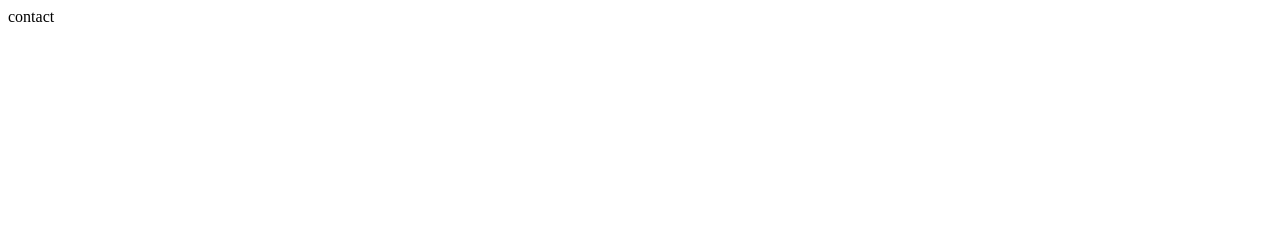
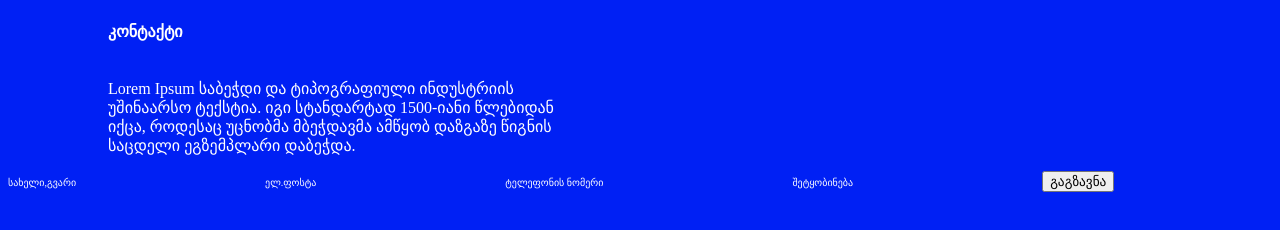
Before and after one commit to southpaw888/flow, a plain HTML site: page contact.html in a window 1280 px wide. Drawn offline with Linux system fonts and the light colour scheme.

Commit message:
create contact html

```diff
--- a/contact.html
+++ b/contact.html
@@ -1 +1,28 @@
-contact
+<!DOCTYPE html>
+<html lang="en">
+<head>
+    <meta charset="UTF-8">
+    <meta http-equiv="X-UA-Compatible" content="IE=edge">
+    <meta name="viewport" content="width=device-width, initial-scale=1.0">
+    <title>კონტაქტი</title>
+    <link rel="stylesheet" href="style.css">
+</head>
+<body class="body2">
+    <h4> კონტაქტი </h4>
+    <p> Lorem Ipsum საბეჭდი და ტიპოგრაფიული ინდუსტრიის უშინაარსო ტექსტია. იგი სტანდარტად 1500-იანი წლებიდან იქცა, როდესაც უცნობმა მბეჭდავმა ამწყობ დაზგაზე წიგნის საცდელი ეგზემპლარი დაბეჭდა. </p>
+    <div>
+        <form>
+            <label>სახელი,გვარი</label>
+            <input type="text" name="name" class="registration">
+            <label>ელ.ფოსტა</label>
+            <input type="email" name="email" class="registration">
+            <label>ტელეფონის ნომერი</label>
+            <input type="number" name="number" class="registration">
+            <label>შეტყობინება</label>
+            <input type="text" name="name" class="registration">
+            <button>გაგზავნა</button>
+        </form>
+    </div>
+
+</body>
+</html>
--- a/style.css
+++ b/style.css
@@ -1,3 +1,11 @@
+@font-face {
+    font-family:'lato' 'comfortaa-M' ;
+    src: url(fonts/Lato-Bold.ttf) format(ttf);
+
+
+}
+
+
 body {
     background: #0020F4;
 }
@@ -60,3 +68,33 @@ color:#fff;
     margin-top: 215px;
 
 }
+
+.body2 {
+    background: #0020F4;
+
+
+}
+h4{
+    color :#fff ;
+    font-family:'lato';
+    margin-left: 100px;
+
+
+}
+p{
+    color: #fff;
+    font-family:'comfortaa-M';
+    display: inline-block;
+    width: 463px;
+    margin-left: 100px;
+
+}
+label{
+    color:#fff;
+    font-size: 10px;
+    display: inline-block;
+}
+.registration{
+    background-color: #0020F4;
+    border-style: none;
+}
```
Also changed, not shown: fonts/Comfortaa-M.ttf (added), fonts/Lato-Bold.ttf (added).
